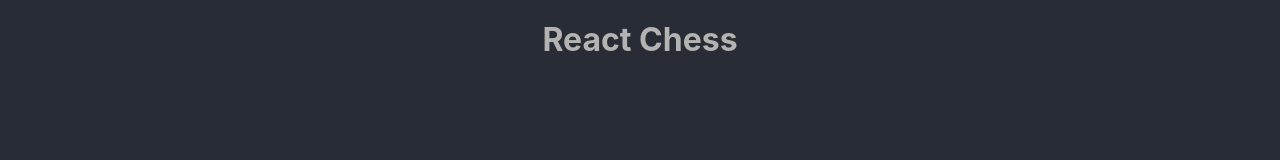
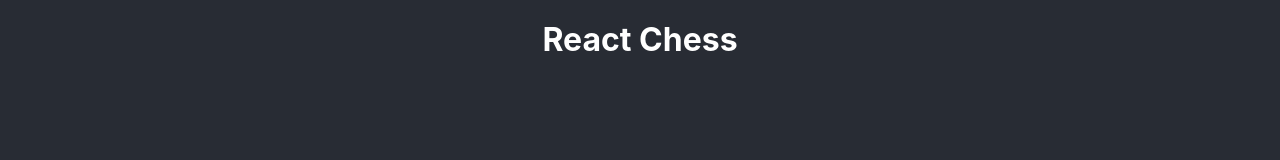
Before and after one commit to sgibson21/react-chess, a React (Create React App) app: page / in a window 1280 px wide. Shown: the top 160 px of the page. Built offline with nearby package versions, Linux system fonts and the light colour scheme.

Commit message:
only showing go button on card hover

```diff
--- a/src/App.css
+++ b/src/App.css
@@ -2,7 +2,7 @@ h1 {
   text-align: center;
   margin: 20px auto 35px auto;
   width: 200px;
-  color: rgb(179, 179, 179);
+  color: white;
   cursor: pointer;
 }
 
--- a/src/settings/Settings.css
+++ b/src/settings/Settings.css
@@ -21,11 +21,21 @@ input[type=text] {
     background: transparent;
     border: none;
     font-size: 2vmin;
+    border: 1px solid transparent;
 }
 
 #submit-btn:active {
     border: 1px solid white;
     border-radius: 2px;
+}
+
+#submit-btn {
+    opacity: 0;
+    transition: opacity 0.5s;
+}
+
+.image-container:hover #submit-btn {
+    opacity: 100%;
 }
 
 .remove-user {
```
